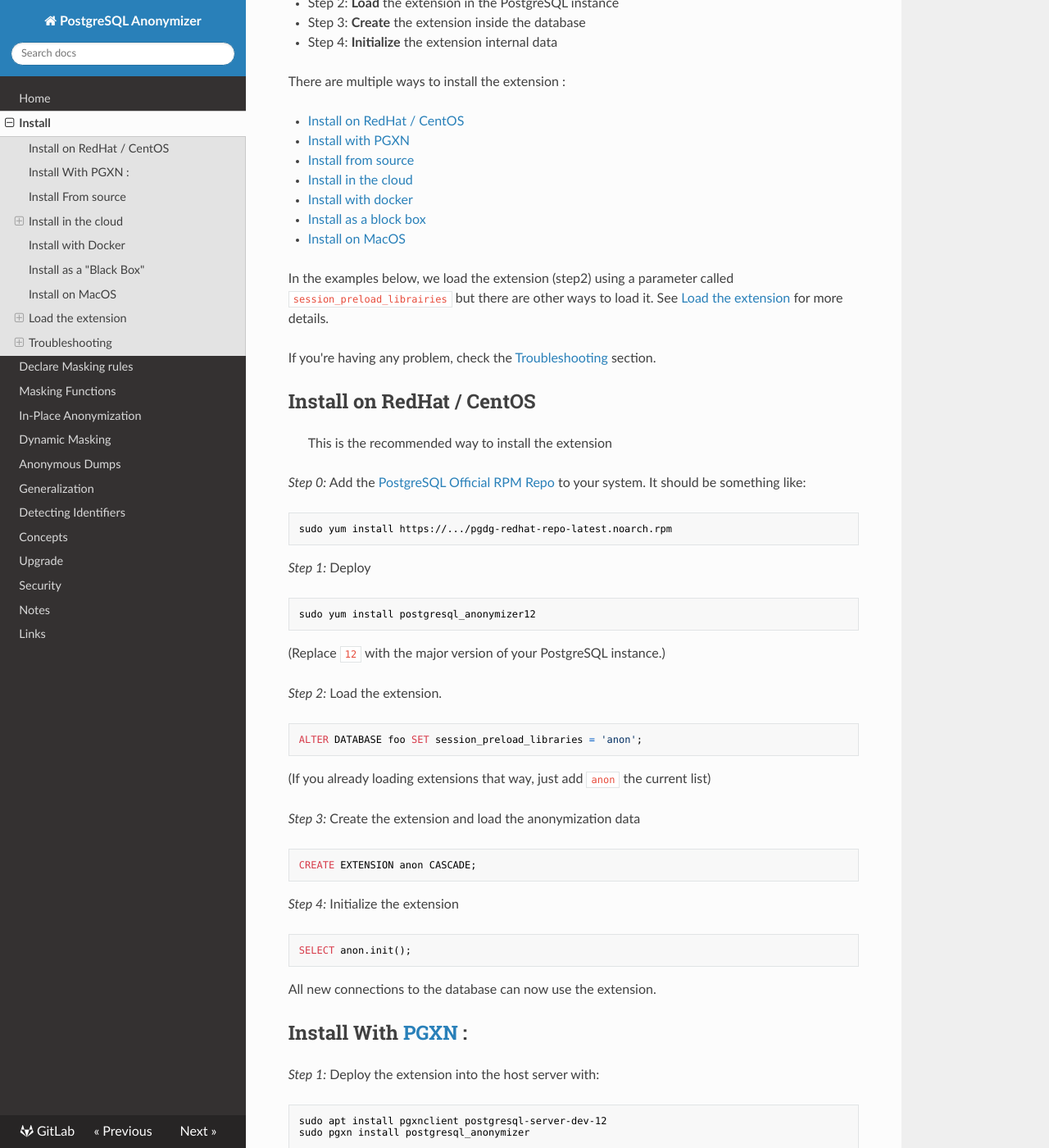
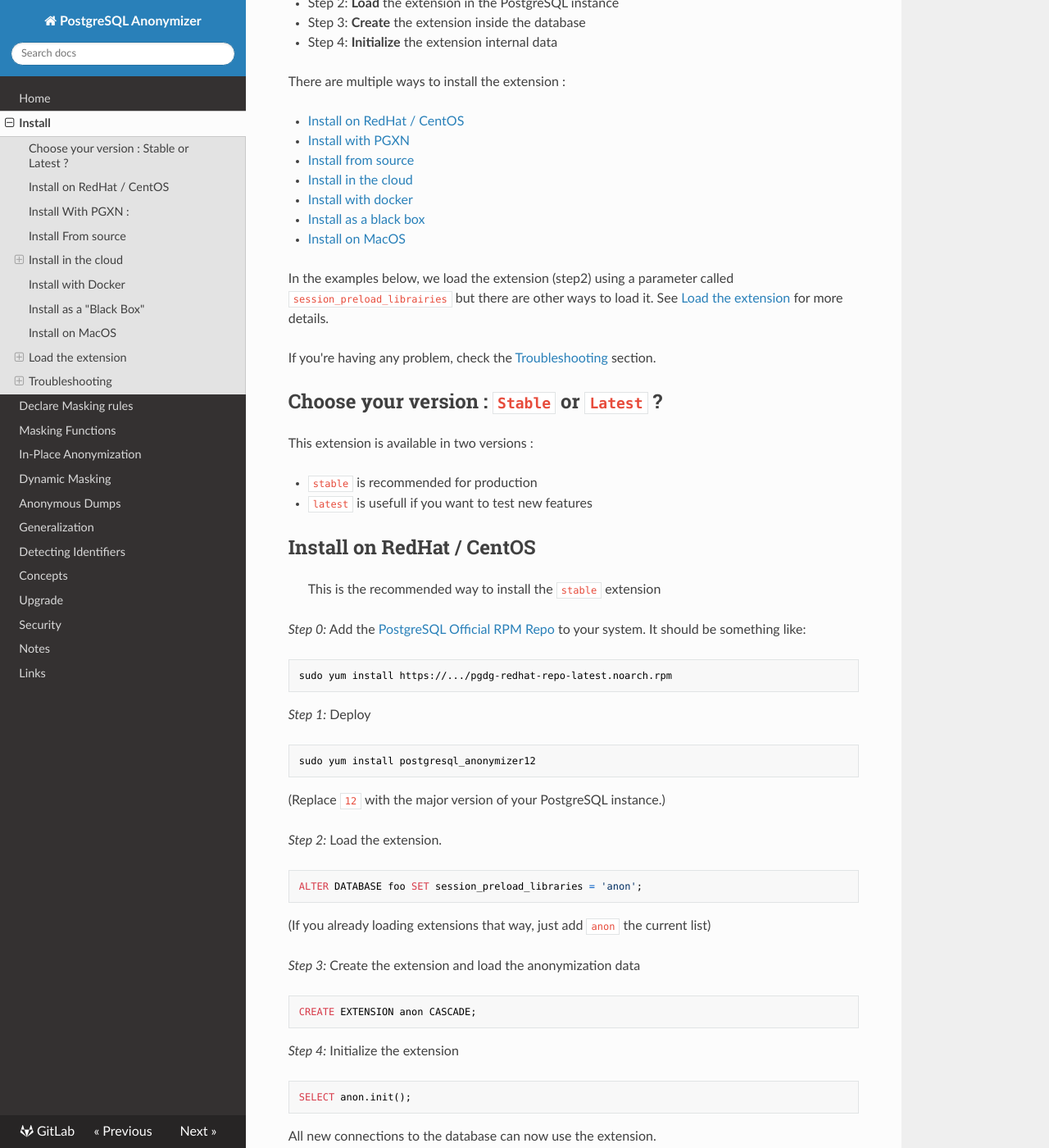
Before and after one commit to neondatabase/postgresql_anonymizer, an MkDocs documentation site: the page built from docs/INSTALL.md, in a window 1280 px wide and 1400 px high, scrolled down 240 px. Shown: the whole window at 82% size. Built offline with MkDocs 1.6.1, drawn with Linux system fonts in a browser that asks for light colours; nearby versions of some CDN libraries; some of the changed text lies outside the part shown.

Commit message:
[doc] Choose your version

```diff
--- a/docs/INSTALL.md
+++ b/docs/INSTALL.md
@@ -15,7 +15,7 @@
 * [Install from source]
 * [Install in the cloud]
 * [Install with docker]
-* [Install as a block box]
+* [Install as a black box]
 * [Install on MacOS]
 
 In the examples below, we load the extension (step2) using a parameter called
@@ -29,15 +29,26 @@
 [Install from source]: #install-from-source
 [Install in the cloud]: #install-in-the-cloud
 [Install with docker]: #install-with-docker
-[Install as a block box]: #install-as-a-black-box
+[Install as a black box]: #install-as-a-black-box
 [Install on MacOS]: #install-on-macos
 [Load the extension]: #load-the-extension
 [Troubleshooting]: #troubleshooting
 
+Choose your version : `Stable` or `Latest` ?
+------------------------------------------------------------------------------
+
+This extension is available in two versions :
+
+* `stable` is recommended for production
+* `latest` is usefull if you want to test new features
+
+
+
+
 Install on RedHat / CentOS
 ------------------------------------------------------------------------------
 
-> This is the recommended way to install the extension
+> This is the recommended way to install the `stable` extension
 
 
 _Step 0:_ Add the [PostgreSQL Official RPM Repo] to your system. It should be
@@ -83,6 +94,8 @@
 
 Install With [PGXN](https://pgxn.org/) :
 ------------------------------------------------------------------------------
+
+> This method will install the `stable` extension
 
 
 _Step 1:_  Deploy the extension into the host server with:
@@ -131,6 +144,8 @@
 
 Install From source
 ------------------------------------------------------------------------------
+
+> This is the recommended way to install the `latest` extension
 
 _Step 0:_ First you need to install the postgresql development libraries.
 On most distributions, this is available through a package called
```
